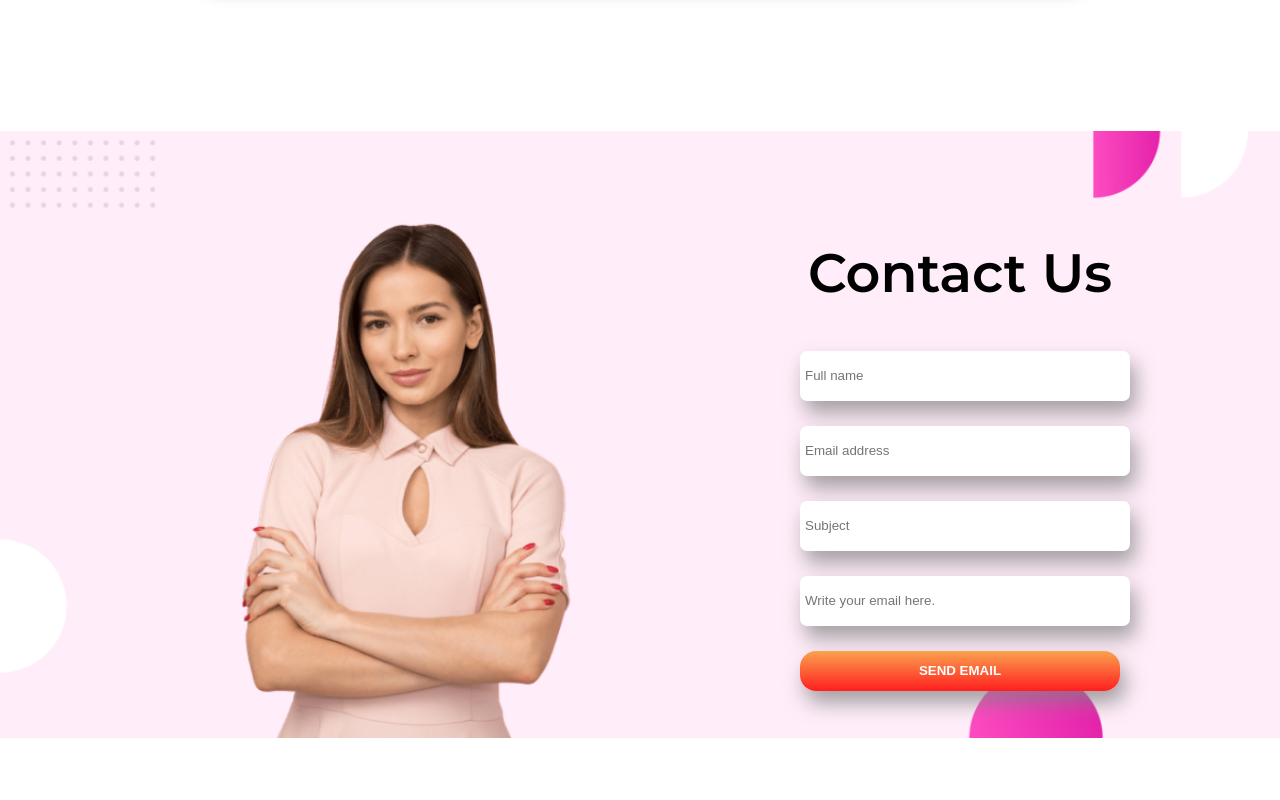
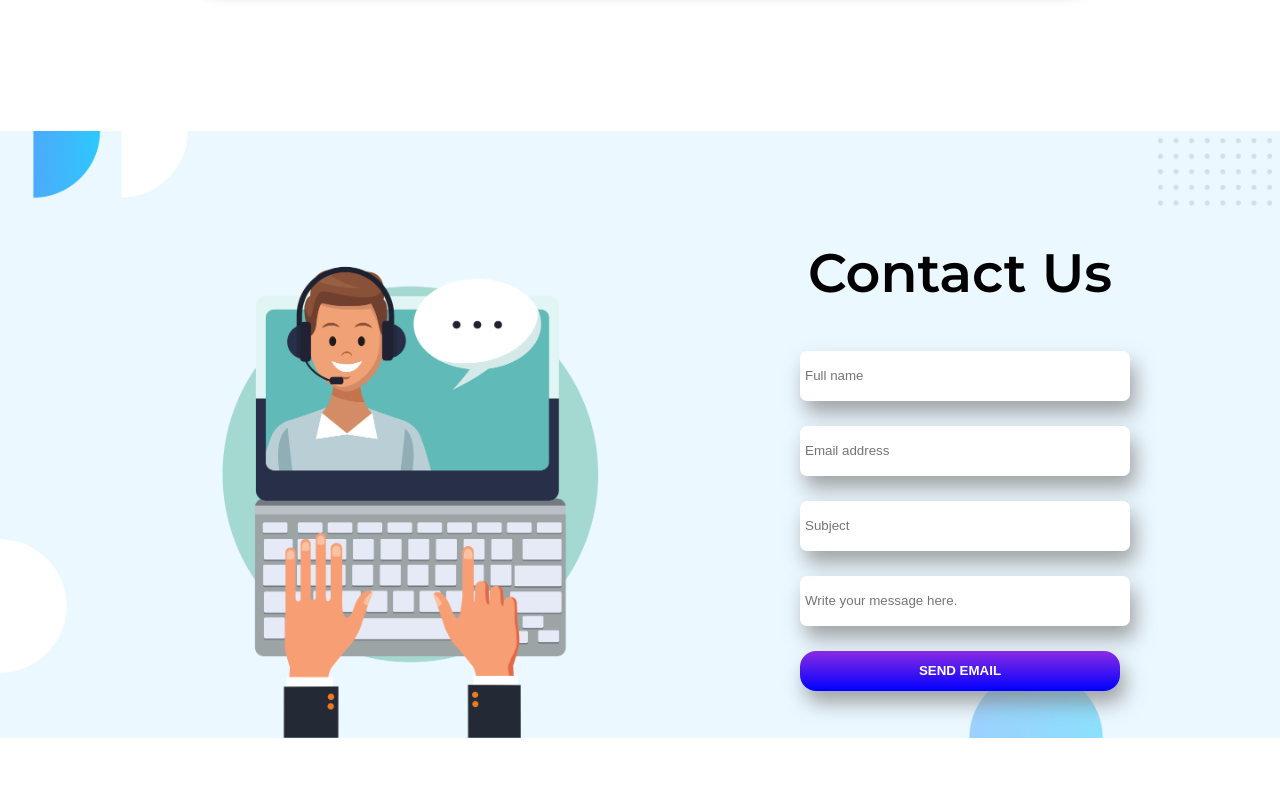
Before and after one commit to sajidmahamud835/food-network, a plain HTML site: page index.html in a window 1280 px wide. Shown: the part 3860-4660 px from the top of the page. Drawn offline with Linux system fonts and the light colour scheme.

Commit message:
design changed for contact section

```diff
--- a/index.html
+++ b/index.html
@@ -83,11 +83,11 @@
     <section id="order">
         <div id="order-form" class="half-width">
             <h2>Order Now</h2>
-            <form action="order">
+            <form action="">
                 <input type="text" name="full_name" placeholder="Full name">
                 <input type="email" name="email" placeholder="Email address">
                 <input type="tel" name="phone_number" placeholder="Phone Number">
-                <input class="submit-button" type="submit" value="Call Me">
+                <input type="submit" id="submit" value="Call Me">
             </form>
         </div>
     </section>
@@ -108,12 +108,12 @@
     <section id="contact">
         <div id="contact-form" class="half-width">
             <h2>Contact Us</h2>
-            <form action="#contact">
+            <form action="">
                 <input type="text" name="full_name" placeholder="Full name">
                 <input type="email" name="from-email" placeholder="Email address">
                 <input type="text" name="subject" placeholder="Subject">
-                <input type="text" name="email-body" placeholder="Write your email here.">
-                <input class="submit-button" type="submit" value="Send Email">
+                <input type="text" name="email-body" placeholder="Write your message here.">
+                <input type="submit" id="send-email" value="Send Email">
             </form>
         </div>
     </section>
--- a/styles/style.css
+++ b/styles/style.css
@@ -101,7 +101,7 @@ input{
     border-radius: 7px;
     box-shadow: 5px 12px 20px #808080b6;
 }
-.submit-button{
+#submit{
     text-decoration: none;
     text-transform: uppercase;
     font-weight: 700;
@@ -123,7 +123,7 @@ input{
     margin-left: 10%;
 }
 #contact{
-    background-image: url(../image/about-me-bg.png);
+    background-image: url(../image/contact-bg.png);
     background-repeat: no-repeat;
     background-size: 100%;
     padding-top: 5%;
@@ -133,6 +133,15 @@ input{
     text-align: center;
     width: 50%;
     margin-left: 50% ;
+}
+#send-email{
+    text-decoration: none;
+    text-transform: uppercase;
+    font-weight: 700;
+    color: white;
+    background: 16px;
+    background-image: linear-gradient(180deg, blueviolet,blue );
+    border-radius: 16px;
 }
 footer{
     background: #0B0D17;
```
Also changed, not shown: image/contact-bg.png (added).
